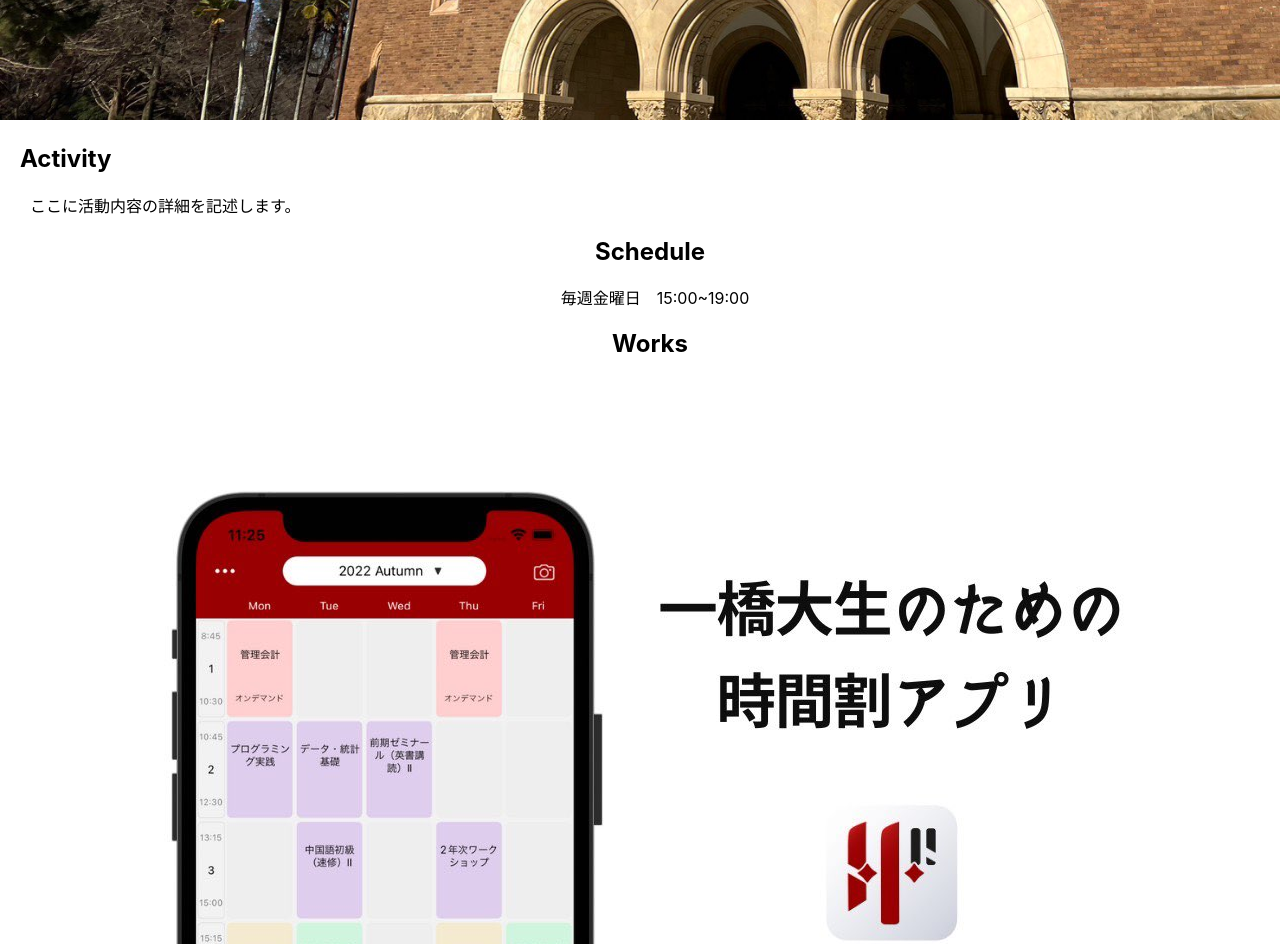
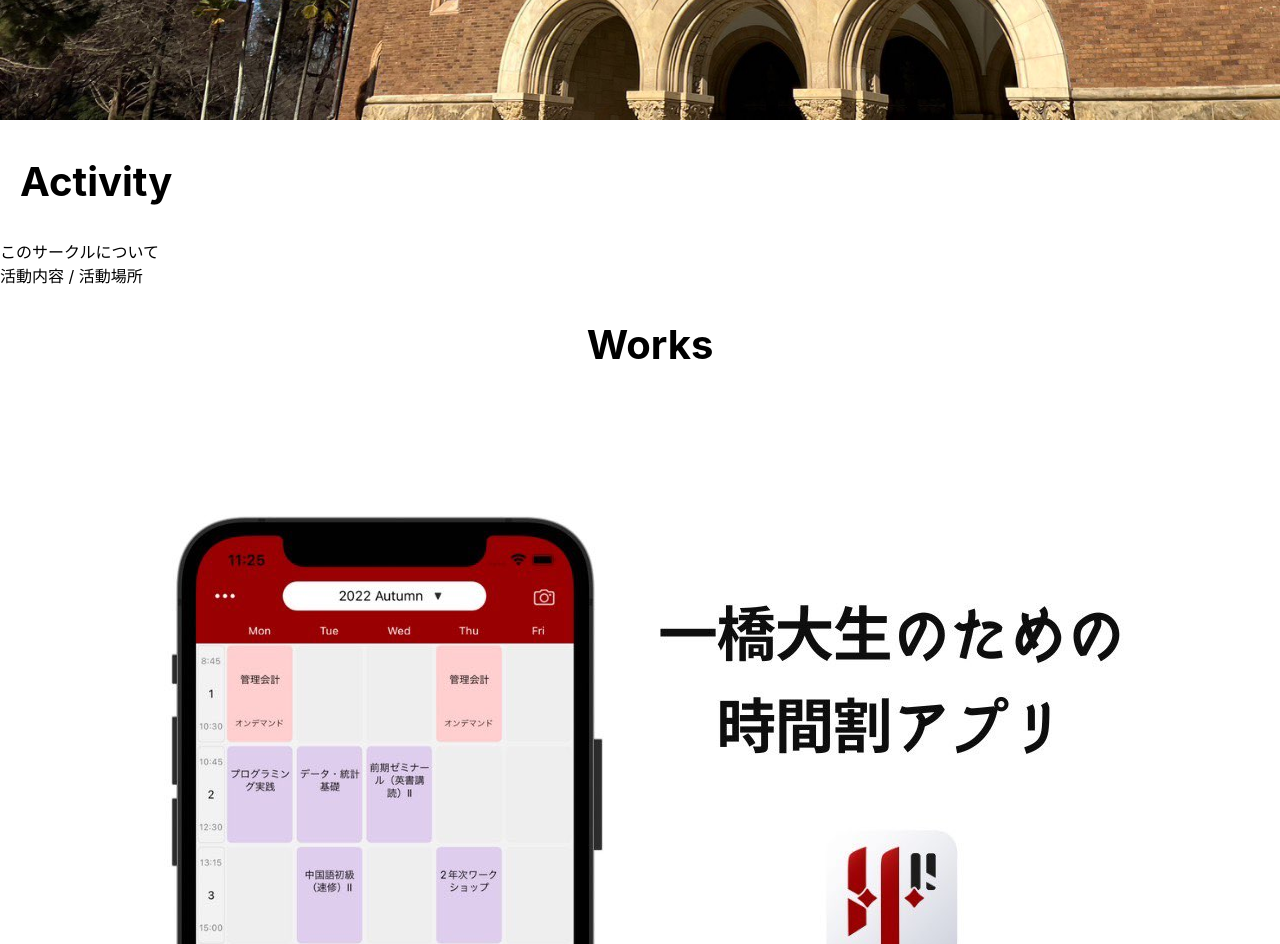
Before and after one commit to RioTsukiji/hit-web, a React (Create React App) app in the folder hit-web/: page / in a window 1280 px wide. Shown: the part 900-1844 px from the top of the page. Built offline with nearby package versions, Linux system fonts and the light colour scheme.

Commit message:
change activity design

```diff
--- a/hit-web/src/App.tsx
+++ b/hit-web/src/App.tsx
@@ -1,4 +1,5 @@
 import React from 'react';
+import ActivityContext from './components/Content/ActivityContext';
 import Header from './components/Header/Header';
 import ImageBanner from './components/Banner/ImageBanner';
 import ContentColumn from './components/Content/ContentColumn';
@@ -6,13 +7,26 @@
 import './App.css';
 
 function App() {
+  const activities = [
+    { id: '1',
+      title: 'このサークルについて',
+      detail: 'このサークルは、一橋大学内のデベロッパーコミュニティです。Webサイトやアプリの作成・デザインに興味がある方の入会を募集しています！学年・年齢は問いません。'
+    },
+    { id: '2',
+      title: '活動内容 / 活動場所',
+      detail: '毎週金曜日15〜19時に活動しています。場所は、国立キャンパスの図書館や教室です。'
+    },
+  ]
+
   return (
+    <ActivityContext.Provider value={activities}>
       <div className="App">
         <Header />
         <ImageBanner />
         <ContentColumn />
         <Footer />
       </div>
+    </ActivityContext.Provider>
   );
 }
 
--- a/hit-web/src/components/Content/Activity.js
+++ /dev/null
@@ -1,14 +0,0 @@
-import React from 'react';
-import './Activity.css';
-
-const Activity = () => {
-    return (
-        <section id="activity">
-            <h2>Activity</h2>
-            <p>ここに活動内容の詳細を記述します。</p>
-            {/* その他に、画像やリンクなどをここに追加できます。 */}
-        </section>
-    );
-};
-
-export default Activity;
--- /dev/null
+++ b/hit-web/src/components/Content/ActivityContext.js
@@ -0,0 +1,5 @@
+import React from 'react';
+
+const ActivityContext = React.createContext();
+
+export default ActivityContext;
--- /dev/null
+++ b/hit-web/src/components/Content/ActivityDetail.css
@@ -0,0 +1,30 @@
+#activity h2 {
+	font-size: 2.5em;
+}
+
+#activity p {
+	font-size: 2.0em;
+}
+
+.button {
+    display: inline-block;
+    background-color: #008CBA; /* 青 */
+    color: white; /* テキストは白 */
+    padding: 14px 20px;
+    margin: 10px 2px;
+    border: none;
+    border-radius: 4px;
+    cursor: pointer;
+    text-align: center;
+    text-decoration: none;
+    font-size: 16px;
+    transition: all 0.5s;
+    width: 80px;
+    opacity: 0.9;
+    box-shadow: 2px 5px 10px rgba(0,0,0,0.2);
+}
+
+.button:hover {
+    background-color: #4CAF50; /* 緑 */
+    color: white;
+}
--- /dev/null
+++ b/hit-web/src/components/Content/ActivityDetail.js
@@ -0,0 +1,14 @@
+import React from 'react';
+import './ActivityDetail.css';
+
+const ActivityDetail = ({ activity, onBack }) => {
+    return (
+		<section id="activity">
+			<h2>{activity.title}</h2>
+			<p>{activity.detail}</p>
+			<button className="button" onClick={onBack}>close</button>
+		</section>
+	);
+};
+
+export default ActivityDetail;
--- /dev/null
+++ b/hit-web/src/components/Content/ActivityList.js
@@ -0,0 +1,17 @@
+import React from 'react';
+import './Activity.css';
+
+const ActivityList = ({activities, onSelect}) => {
+    return (
+        <section id="activity">
+            <h2>Activity</h2>
+            {activities.map(activity => (
+                <div key={activity.id}>
+                   <a onClick={() => onSelect(activity.id)}>{activity.title}</a>
+                </div>
+            ))}
+        </section>
+    );
+};
+
+export default ActivityList;
--- a/hit-web/src/components/Content/ContentColumn.js
+++ b/hit-web/src/components/Content/ContentColumn.js
@@ -1,14 +1,19 @@
-import React from 'react';
-import Activity from './Activity';
+import React, {useState, useContext} from 'react';
+import ActivityContext from './ActivityContext';
+import ActivityList from './ActivityList';
+import ActivityDetail from './ActivityDetail';
 import Works from './Works';
-import Schedule from './Schedule';
 import './ContentColumn.css';
 
 const ContentColumn = () => {
+    const activities = useContext(ActivityContext);
+    const [selectedActivity, setSelectedActivity] = useState(null);
+
     return (
         <div className="content-column">
-            <Activity />
-            <Schedule />
+            {selectedActivity
+                ? <ActivityDetail activity={selectedActivity} onBack={() => setSelectedActivity(null)} />
+                : <ActivityList activities={activities} onSelect={id => setSelectedActivity(activities.find(activity => activity.id === id))} />}
             <Works />
         </div>
     );
--- a/hit-web/src/components/Content/Schedule.css
+++ /dev/null
@@ -1,11 +0,0 @@
-#schedule {
-	text-align: center;
-}
-
-h2 {
-	padding-left: 20px;
-}
-
-p {
-	padding-left: 30px;
-}
--- a/hit-web/src/components/Content/Schedule.js
+++ /dev/null
@@ -1,14 +0,0 @@
-import React from 'react';
-import './Schedule.css';
-
-const Schedule = () => {
-    return (
-        <section id="schedule">
-            <h2>Schedule</h2>
-            <p>毎週金曜日　15:00~19:00</p>
-            {/* その他に、画像やリンクなどをここに追加できます。 */}
-        </section>
-    );
-};
-
-export default Schedule;
--- a/hit-web/src/components/Content/Works.css
+++ b/hit-web/src/components/Content/Works.css
@@ -1,19 +1,17 @@
 #works {
     text-align: center;
+}
 
+#works h2 {
+    font-size: 2.5em;
 }
 
 section {
     max-width: 100%;  /* 最大幅を設定 */
 }
 
-.works-img-1 {
+.works-img {
     width: 30%;
-    height: auto;  /* 高さは自動（アスペクト比を保つ） */
-}
-
-.works-img-2 {
-    width: 47%;
     height: auto;  /* 高さは自動（アスペクト比を保つ） */
 }
 
--- a/hit-web/src/components/Content/Works.js
+++ b/hit-web/src/components/Content/Works.js
@@ -11,7 +11,7 @@
 					target="_blank"
 					rel="noopener noreferrer"
 				>
-					<img src="/images/apple.png" alt="説明文" className='works-img-1'/>
+					<img src="/images/apple.png" alt="説明文" className='works-img'/>
 				</a>
 			</div>
 			<div className="img-container">
@@ -19,7 +19,7 @@
 					target="_blank"
 					rel="noopener noreferrer"
 				>
-					<img src="/images/google.png" alt="説明文" className='works-img-2'/>
+					<img src="/images/google.png" alt="説明文" className='works-img'/>
 				</a>
 			</div>
         </section>
```
Lines whose indentation alone changed are shown as unchanged.
